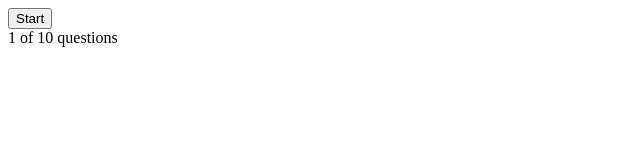
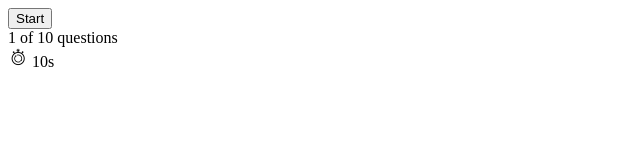
Before and after one commit to rus1290/quiz-project, a plain HTML site: page index.html in a window 1280 px wide. Shown: the full height of the page, 0-640 px from the left. Drawn offline with Linux system fonts and the light colour scheme; files that its build step writes are made by us from their sources; files whose address does not match are found by name.

Commit message:
added div with a timer and referenced timer icon to it.

```diff
--- a/index.html
+++ b/index.html
@@ -18,6 +18,10 @@
                 <span class="number-of-question">
                     1 of 10 questions
                 </span>
+                <div class="timer-div">
+                    <img src="assets\stopwatch-icon.png" alt="" width="20px">
+                    <span class="time-left">10s</span>
+                </div>
             </div>
         </div>
     </div>
```
